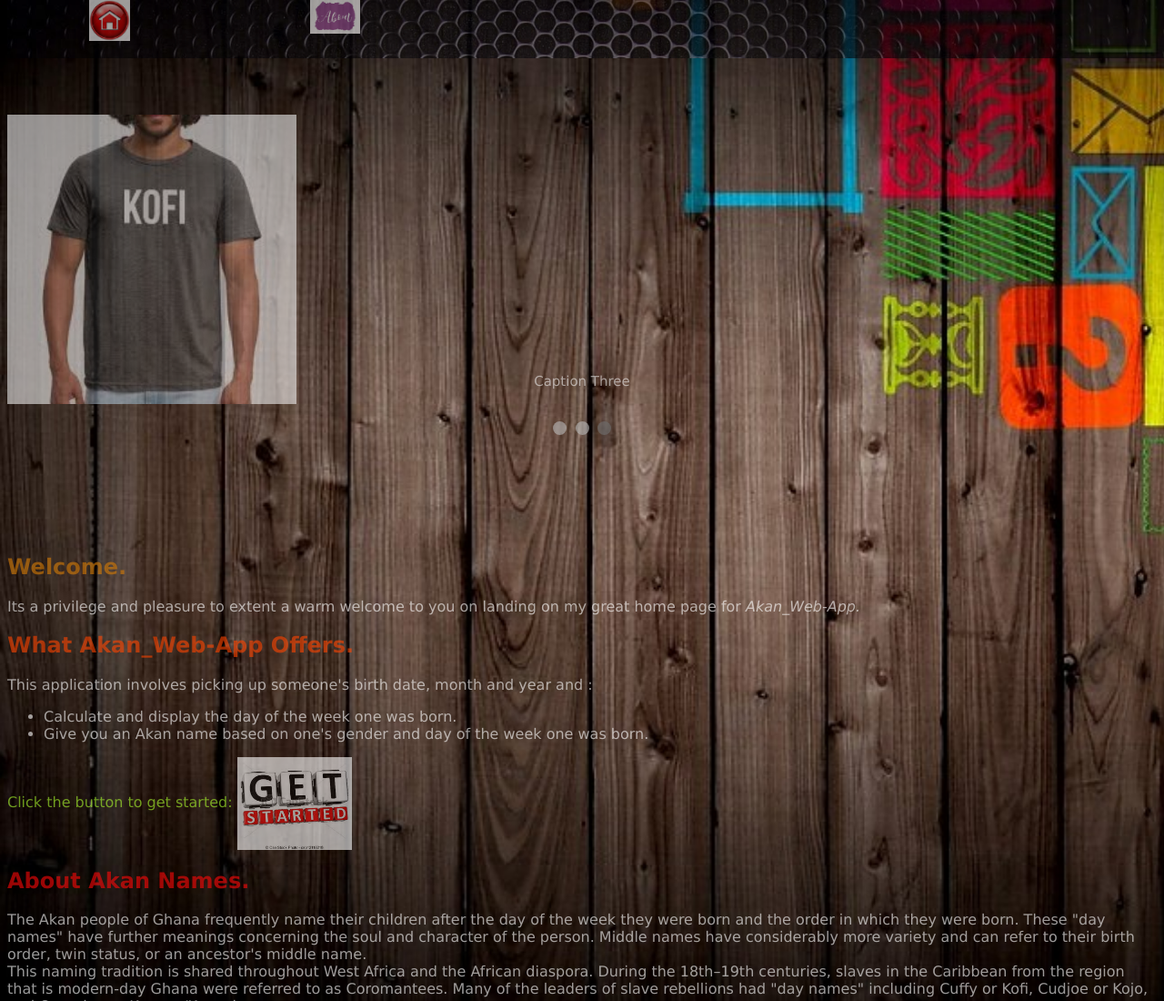
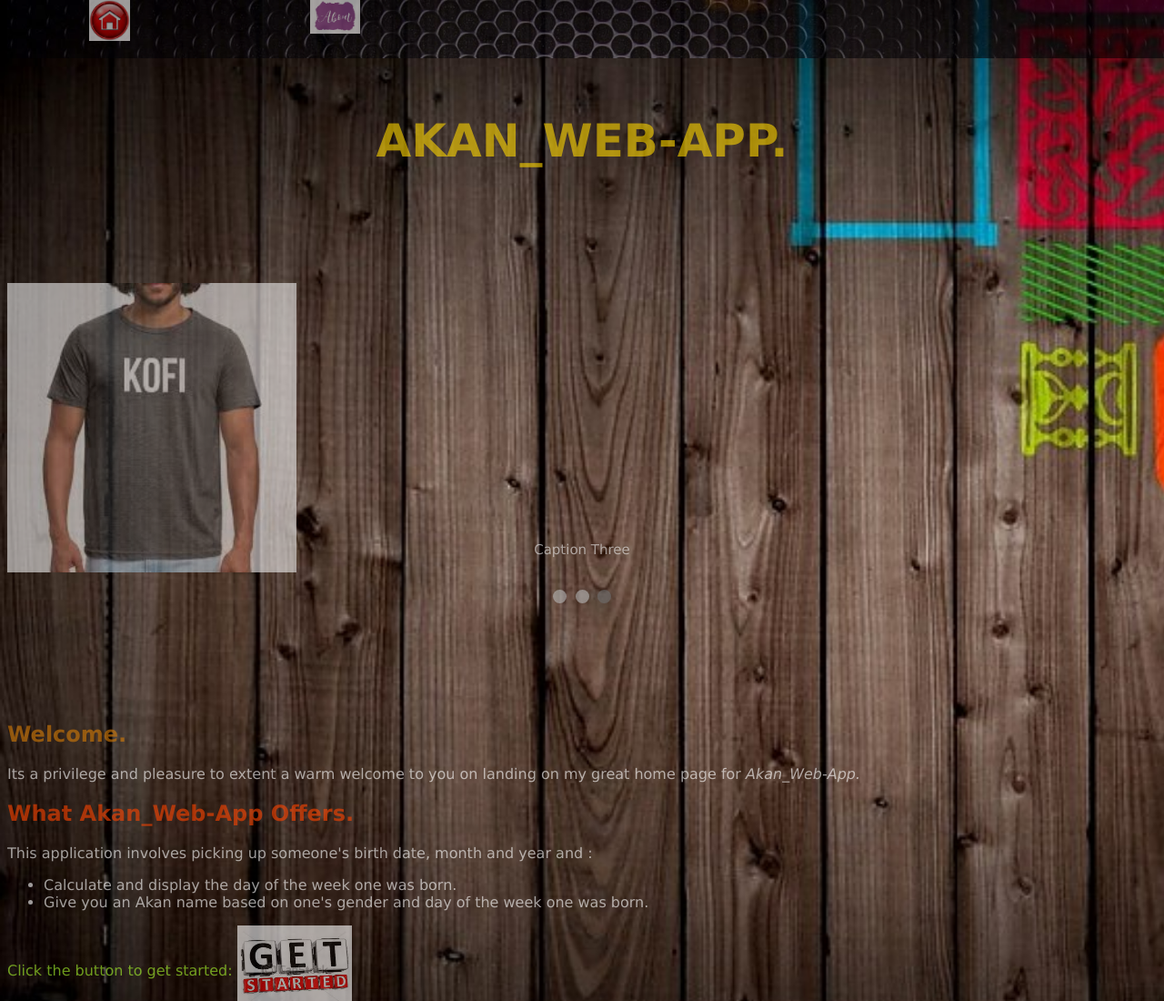
Before and after one commit to petermirithu/Akan_web-app, a plain HTML site: page index.html in a window 1280 px wide. Shown: the top 1100 px of the page at 91% size. Drawn offline with Linux system fonts and the light colour scheme.

Commit message:
correct position of akan field.

```diff
--- a/css/styles.css
+++ b/css/styles.css
@@ -51,6 +51,13 @@ img {vertical-align: middle;}
   -webkit-animation-duration: 1.5s;
   animation-name: fade;
   animation-duration: 1.5s;
+}
+.head {
+  color: gold;
+  margin-top: 10%;
+  font-family: Verdana, Geneva, Tahoma, sans-serif;
+  font-size: 50px;
+  text-align: center;
 }
 
 .bd {
@@ -169,11 +176,8 @@ form {
   background-image: url("../images/jsjqwallpp.jpg");
   width: 100%;
   font-size: 50px;
+}
 
-}
-.dob,.dow{
-  float: right;
-}
 @-webkit-keyframes fade {
   from {opacity: .4}
   to {opacity: 1}
--- a/index.html
+++ b/index.html
@@ -15,6 +15,7 @@
               </nav>
           </div>
       </header>
+      <h1 class="head">AKAN_WEB-APP.</h1>
       <div class="slideshow-container">
         <div class="mySlides fade">
           <div class="numbertext">1 / 3</div>
```
Also changed, not shown: akan.html (+7 -6 lines).
